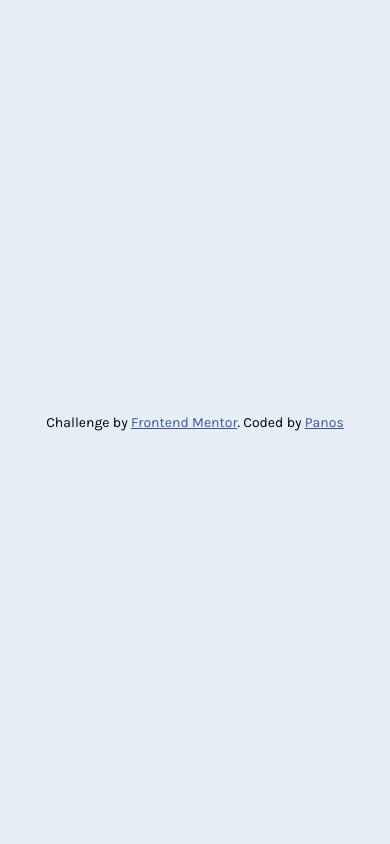
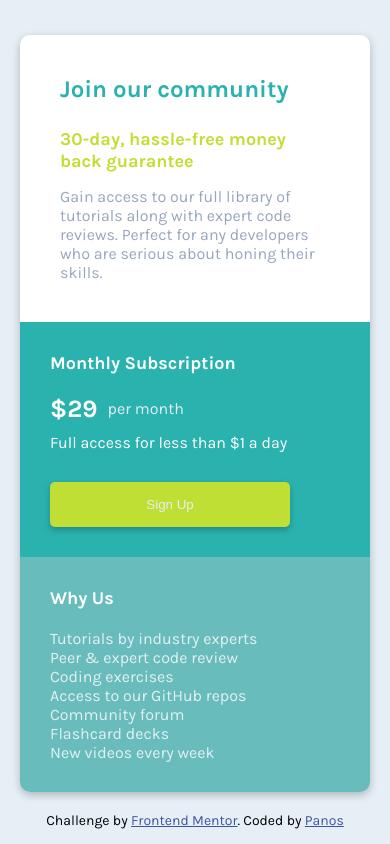
Before and after one commit to panosjapan7/fm-single-price-grid-component, a plain HTML site: page index.html in a window 390 px wide. Drawn offline with Linux system fonts and the light colour scheme.

Commit message:
completes mobile, desktop views

```diff
--- a/assets/index.css
+++ b/assets/index.css
@@ -27,13 +27,182 @@ body {
     font-family: 'Karla', sans-serif;
     background-color: hsl(204, 43%, 93%);
 
+    /* display: flex;
+    flex-direction: column;
+    justify-content: center;
+    align-items: center; */
+
+    height: 100vh;
+    /* padding-right: 25%; */
+    /* padding-left: 25%; */
+}
+main {
+    padding-top: 10%;
+    /* height: 100vh; */
     display: flex;
     flex-direction: column;
     justify-content: center;
     align-items: center;
-
-    height: 100vh;
+    align-content: center;
 }
     .card-component-wrapper {
 
+        display: flex;
+        flex-direction: column;
+
+        width: 650px;
+        max-width: 100%;
+        height: 100%;
+        min-height: 400px;
+        /* border: 1px solid black; */
+        box-shadow: rgba(0, 0, 0, 0.24) 0px 3px 8px;
+
+        border-radius: 10px;
+        overflow: hidden;
+
     }
+        .top-container {
+            background-color: white;
+            /* width: 90%; */
+            /* max-width: 750px; */
+            min-height: 35%;
+            height: auto;
+
+            /* padding-top: 40px;
+            padding-bottom: 40px;
+            padding-left: 40px; */
+            padding: 40px;
+        }
+            .headline {
+                color: hsl(179, 62%, 43%);
+                font-size: 24px;
+                font-weight: 700;
+
+                margin-bottom: 25px;
+            }
+            .guarantee-text {
+                color: hsl(71, 73%, 54%);
+                font-weight: 700;
+                font-size: 18px;
+                max-width: 750px;
+
+                margin-bottom: 15px;
+            }
+            .paragraph-top {
+                color: hsl(218, 22%, 67%);
+                font-size: 16px;
+                max-width: 530px;
+                width: 100%;
+            }
+        .bottom-container {
+            display: flex;
+            flex-direction: row;
+
+            height: 100%;
+            width: 100%;
+        }
+            .bottom-left-container {
+                background-color: hsl(179, 62%, 43%);
+                width: 100%;
+                height: auto;
+                padding: 30px;
+            }
+                .monthly-subscription-text {
+                    color: white;
+                    font-size: 18px;
+                    font-weight: 700;
+
+                    margin-bottom: 20px;
+                    max-width: 240px;
+                }
+                .price-container {
+                    display: flex;
+                    align-items: center;
+                    gap: 10px;
+                    margin-bottom: 10px;
+                    margin-right: 0px;
+                    max-width: 240px;
+                }
+                    .price {
+                        color: white;
+                        font-weight: 700;
+                        font-size: 25px;
+                    }
+                    .price-text {
+                        color: hsl(204, 43%, 93%);
+                    }
+                .access-text {
+                    color: white;
+                    margin-bottom: 30px;
+                    margin-right: 0px;
+                }
+                button {
+                    cursor: pointer;
+                    border: none;
+                    background-color: hsl(71, 73%, 54%);
+                    color: hsl(204, 43%, 93%);
+                    text-align: center;
+                    box-shadow: hsl(179, 62%, 34%) 0px 3px 6px, rgba(0, 0, 0, 0.021) 0px 3px 6px;
+
+                    padding-top: 15px;
+                    padding-bottom: 15px;
+                    border-radius: 5px;
+
+                    max-width: 240px;
+                    width: 100%;
+                    /* margin-bottom: 10px; */
+                }
+            .bottom-right-container {
+                background-color: rgb(105, 188, 188);
+                width: 100%;
+                height: auto;
+                padding: 30px;
+            }
+                .why-us-text {
+                    color: white;
+                    font-size: 18px;
+                    font-weight: 700;
+                    margin-bottom: 20px;
+                }
+                .bottom-right-paragraph {
+                    color: hsl(204, 43%, 93%);
+                    font-weight: 400;
+                }
+
+footer {
+    margin-top: 20px;
+    margin-bottom: 20px;
+}
+
+/* MOBILE VIEW */
+@media screen and (max-width: 900px) {
+    body {
+        padding-right: 20px;
+        padding-left: 20px;
+    }
+    .bottom-container {
+        flex-direction: column;
+    }
+    .bottom-container {
+        flex-direction: column;
+
+        height: 100%;
+        width: 100%;
+    }
+    .bottom-left-container {
+
+        width: auto;
+        height: auto;
+        /* padding: 10px; */
+    }
+    .bottom-right-container {
+
+        width: auto;
+        height: auto;
+        /* padding: 10px; */
+    }
+    button {
+        /* min-width: 260px; */
+        width: 100%;
+    }
+}
--- a/index.html
+++ b/index.html
@@ -22,31 +22,49 @@
   <main>
     <h1 class="sr-only">Frontend Mentor | Single Price Grid Component</h1>
 
+    <div class="card-component-wrapper">
+
+      <div class="top-container">
+        <p class="headline">Join our community</p>
+        <p class="guarantee-text">30-day, hassle-free money back guarantee</p>
+        <p class="paragraph-top">Gain access to our full library of tutorials along with expert code reviews. Perfect for any developers who are serious about honing their skills.</p>
+      </div>
+
+      <div class="bottom-container">
+
+        <div class="bottom-left-container">
+          <p class="monthly-subscription-text">Monthly Subscription</p>
+          <div class="price-container">
+            <p class="price">$29</p>
+            <p class="price-text">per month</p>
+          </div>
+          <p class="access-text">Full access for less than $1 a day</p>
+
+          <button>Sign Up</button>
+        </div>
+
+        <div class="bottom-right-container">
+          <p class="why-us-text">Why Us</p>
+          <p class="bottom-right-paragraph">Tutorials by industry experts <br>
+            Peer & expert code review <br>
+            Coding exercises <br>
+            Access to our GitHub repos <br>
+            Community forum <br>
+            Flashcard decks <br>
+            New videos every week
+          </p>
+        </div>
+
+      </div>
+
+    </div>
+
   </main>
-  <!-- Join our community
+  <!--
 
-  30-day, hassle-free money back guarantee
 
-  Gain access to our full library of tutorials along with expert code reviews.
-  Perfect for any developers who are serious about honing their skills.
 
-  Monthly Subscription
-
-  &dollar;29 per month
-
-  Full access for less than &dollar;1 a day
-
-  Sign Up
-
-  Why Us
-
-  Tutorials by industry experts
-  Peer &amp; expert code review
-  Coding exercises
-  Access to our GitHub repos
-  Community forum
-  Flashcard decks
-  New videos every week -->
+   -->
 
   <footer>
     <p class="attribution">
```
Also changed, not shown: design/desktop-design.jpg, design/desktop-preview.jpg, design/mobile-design.jpg.
